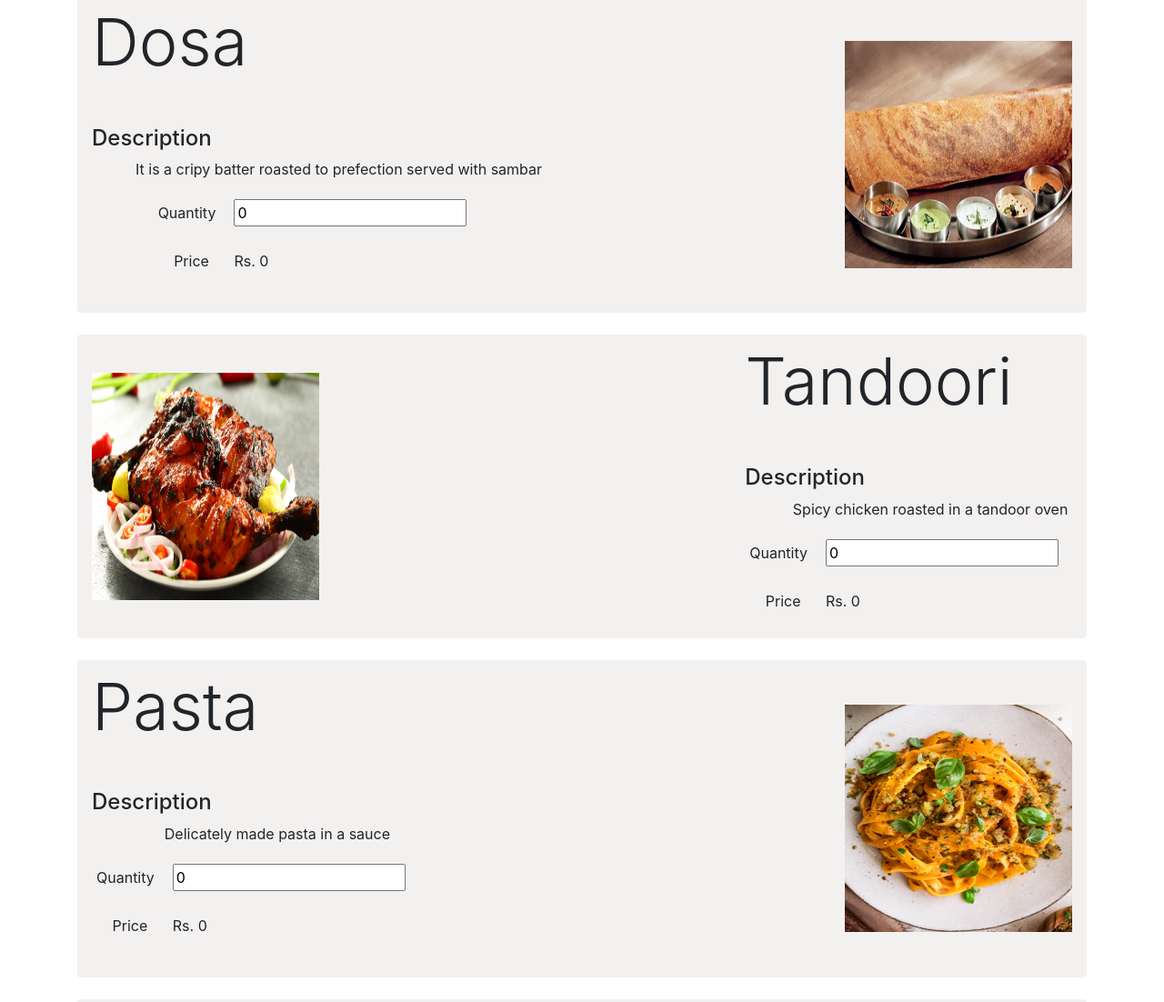
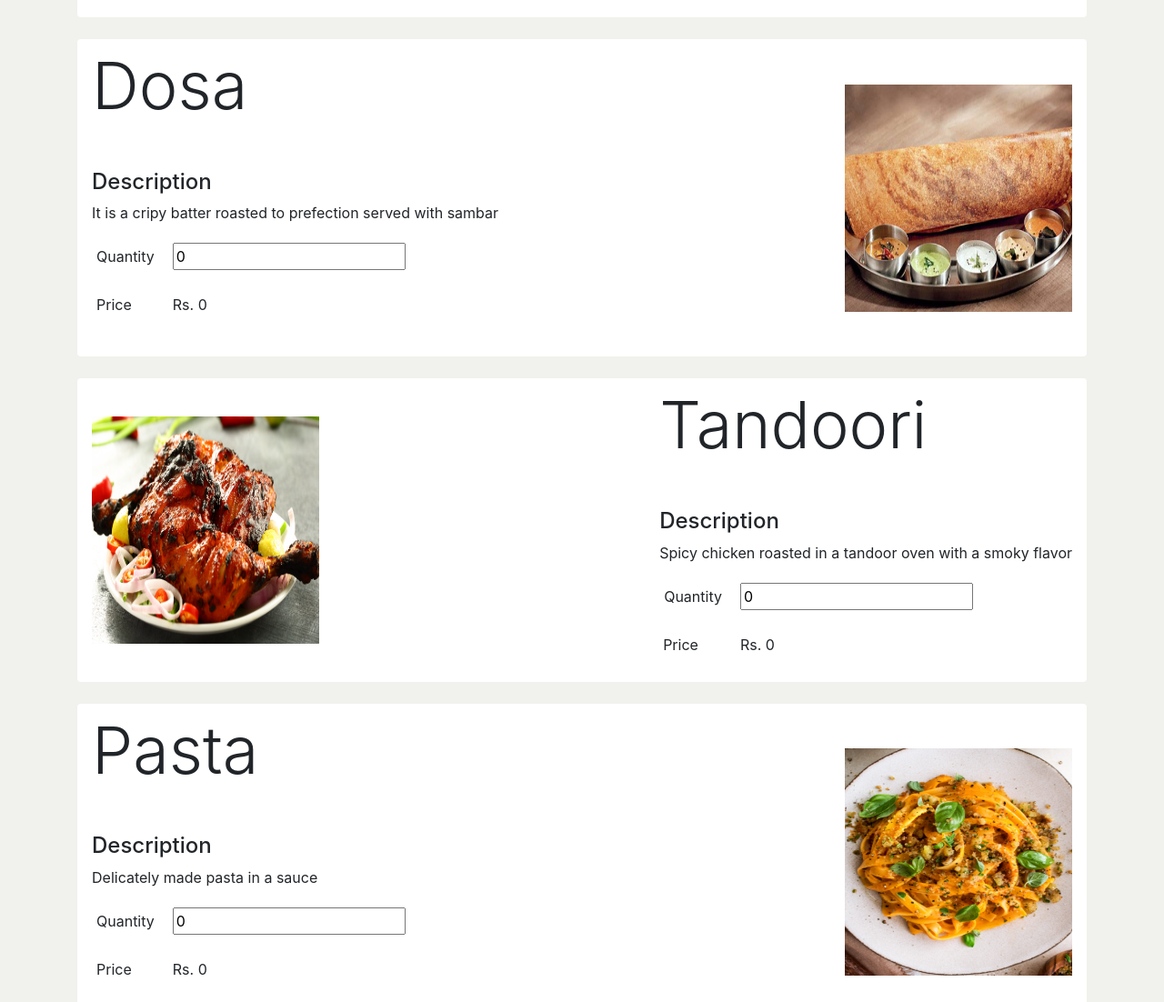
Before and after one commit to hariharans-dev/fooody-s-project, a plain HTML site: page menu selection/menu.html in a window 1280 px wide. Shown: the part 784-1886 px from the top of the page at 91% size. Drawn offline with nearby package versions, Linux system fonts and the light colour scheme.

Commit message:
near final

```diff
--- a/menu selection/menu.html
+++ b/menu selection/menu.html
@@ -33,14 +33,15 @@
     </div>
   </div>
   <br>
-  <div class="container">
+  <div class="back">
+    <div class="container pt-5 pb-5">
       <div class="parotta a1 rounded">
         <div class="navbar">
           <div><img src="/resources/parotta.png" alt="parotta" height="250px" width="250px"></div>
           <div class="text-right">
             <div class="display-3 text-left mb-5">Parotta</div>
             <div class="h4 text-left">Description</div>
-          <div class="text-center ml-5">Bread made of wheat flour which is fluffy and slightly crispy </div>
+            <div class="">Bread made of wheat flour which is fluffy and slightly crispy </div>
             <div class="mt-3 mb-3 text-left">
               <table class="">
                 <tr>
@@ -48,7 +49,7 @@
                   <td><input class="b2" type="number" id="parotta" ng-init="paro=0" ng-model="paro"></td>
                 </tr>
                 <tr>
-                <td class="pt-2 pb-2 pl-2 pr-2">Price</td>
+                  <td class="pt-2 pb-2 pr-2">Price</td>
                   <td class="">
                     <p class="pt-3">Rs. {{50*paro}}</p>
                   </td>
@@ -64,15 +65,15 @@
           <div class="text-left">
             <div class="display-3 text-left mb-5">Dosa</div>
             <div class="h4 text-left">Description</div>
-          <div class="text-center ml-5">It is a cripy batter roasted to prefection served with sambar</div>
-          <div class="mt-3 mb-3 text-center">
+            <div class="">It is a cripy batter roasted to prefection served with sambar</div>
+            <div class="mt-3 mb-3">
               <table>
                 <tr>
                   <td>Quantity </td>
                   <td><input class="b2" type="number" ng-init="dos=0" ng-model="dos" id="dosa"></td>
                 </tr>
                 <tr>
-                <td class="pt-2 pb-2 pl-2 pr-2">Price</td>
+                  <td class="pt-2 pb-2 pr-2">Price</td>
                   <td>
                     <p class="pt-3 text-left">Rs. {{70*dos}}</p>
                   </td>
@@ -90,7 +91,7 @@
           <div class="text-center">
             <div class="display-3 text-left mb-5">Tandoori</div>
             <div class="h4 text-left">Description</div>
-          <div class="text-center ml-5">Spicy chicken roasted in a tandoor oven </div>
+            <div class="">Spicy chicken roasted in a tandoor oven with a smoky flavor</div>
             <div class="mt-3 text-center">
               <table>
                 <tr>
@@ -98,7 +99,7 @@
                   <td><input class="b2" type="number" ng-init="tand=0" ng-model="tand" id="tandoori"></td>
                 </tr>
                 <tr>
-                <td class="pt-2 pb-2 pl-2 pr-2">Price</td>
+                  <td class="text-left pl-1">Price</td>
                   <td>
                     <p class="pt-3 text-left">Rs. {{200*tand}}</p>
                   </td>
@@ -111,18 +112,18 @@
       <br>
       <div class="pasta a1 rounded">
         <div class="navbar">
-        <div class="text-center">
+          <div class="">
             <div class="display-3 text-left mb-5">Pasta</div>
             <div class="h4 text-left">Description</div>
-          <div class="text-center ml-5">Delicately made pasta in a sauce</div>
-          <div class="mt-3 mb-3 text-center">
+            <div class="">Delicately made pasta in a sauce</div>
+            <div class="mt-3 mb-3">
               <table>
                 <tr>
                   <td>Quantity </td>
                   <td><input class="b2" type="number" ng-init="past=0" ng-model="past" id="pasta"></td>
                 </tr>
                 <tr>
-                <td class="pt-2 pb-2 pl-2 pr-2">Price</td>
+                  <td class="pt-2 pb-2 pr-2">Price</td>
                   <td>
                     <p class="pt-3 text-left">Rs. {{260*past}}</p>
                   </td>
@@ -137,10 +138,10 @@
       <div class="panner a1 rounded">
         <div class="navbar">
           <div><img src="/resources/panner masala.png" alt="panner" height="250px" width="250px"></div>
-        <div class="text-center">
+          <div class="">
             <div class="display-3 text-left mb-5">Panner<br>butter masala</div>
             <div class="h4 text-left">Description</div>
-          <div class="text-center">Freshly made panner in a hot masala</div>
+            <div class="">Freshly made panner in a hot masala</div>
             <div class="mt-3 mb-3 text-center">
               <table>
                 <tr>
@@ -148,12 +149,13 @@
                   <td><input class="b2" type="number" ng-init="pann=0" ng-model="pann" id="panner"></td>
                 </tr>
                 <tr>
-                <td class="pt-2 pb-2 pl-2 pr-2">Price</td>
+                  <td class="pt-2 pb-2 text-left pr-2">Price</td>
                   <td>
                     <p class="pt-3 text-left">Rs. {{pann*250}}</p>
                   </td>
                 </tr>
               </table>
+            </div>
           </div>
         </div>
       </div>
--- a/menu selection/menustyle.css
+++ b/menu selection/menustyle.css
@@ -11,19 +11,17 @@ body{
 }
 
 .a1 {
-	background-color: rgba(178, 161, 161, 0.16);
+	/* margin-top: 10px; */
+	background-color: white;
 }
-
+.back{
+	background-color: #f1f1ed;
+}
 td {
 	padding-left: 5px;
 	padding-top: 5px;
 	padding-bottom: 5px;
 	padding-right: 15px;
-}
-
-table {
-	margin-left: auto;
-	margin-right: auto;
 }
 .b1:hover {
 	transform: scale(1.2);
```
Lines whose indentation alone changed are shown as unchanged.
